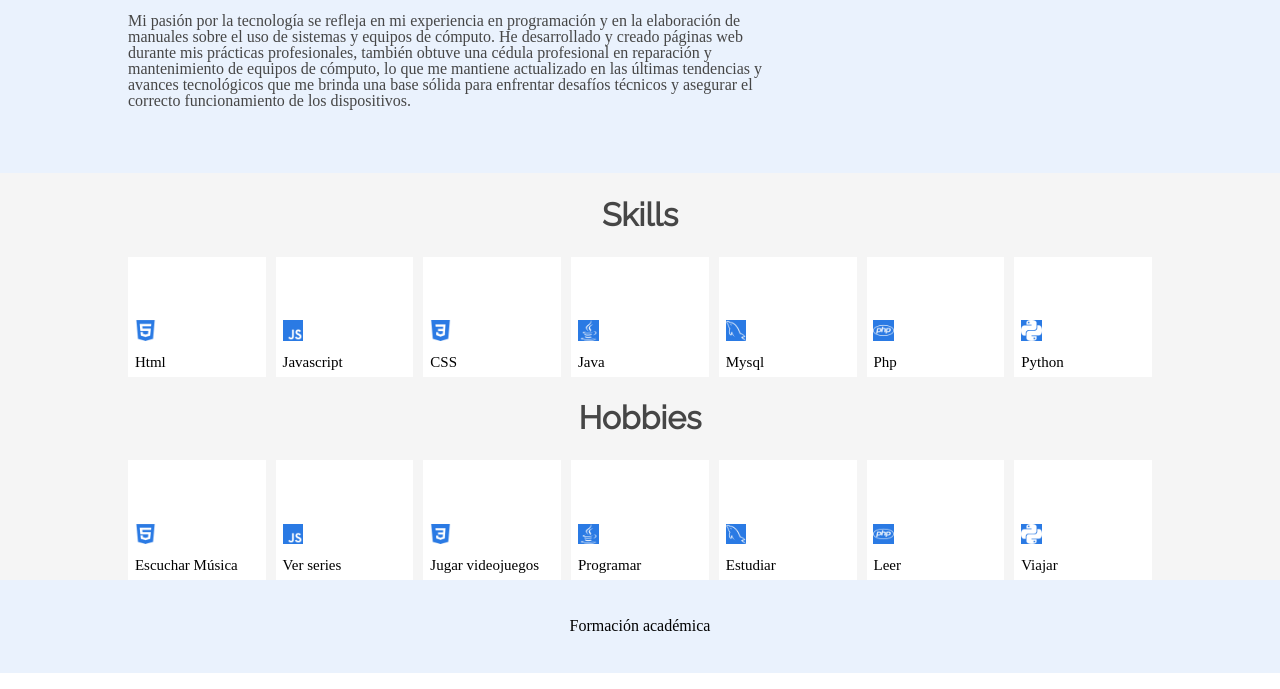
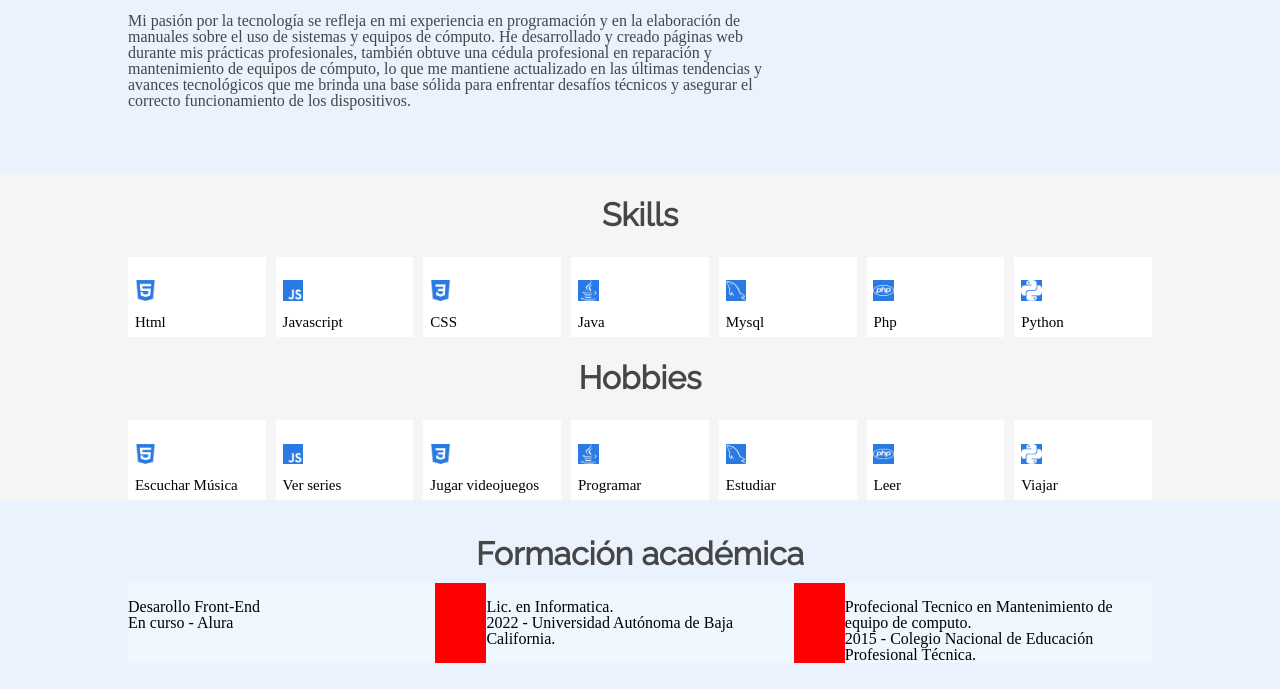
Before and after one commit to ArmandoPG/Portfolio, a plain HTML site: page index.html in a window 1280 px wide. Shown: the part 629-1318 px from the top of the page. Drawn offline with Linux system fonts and the light colour scheme.

Commit message:
added studyv1

```diff
--- a/css/skills.css
+++ b/css/skills.css
@@ -30,7 +30,7 @@
 
 .cards{
     width: 20%;
-    height: 15vh;
+    height: 10vh;
     display: flex;
     flex-direction: column;
     background-color:var(--color-gb-white);
--- a/css/study.css
+++ b/css/study.css
@@ -1,7 +1,32 @@
-.study{
+.study {
     width: 100%;
     background-color: var(--color-gb-blue);
     display: flex;
+    flex-direction: column;
+    align-items: center;
+    padding: 2% 0;
+}
+
+.titleStudy {
+    display: flex;
     justify-content: center;
-    padding: 3% 0;
+    color: var(--color-text);
+    font-family: var(--font-roleway);
+    font-size: 32px;
+    padding: 1%;
+    font-weight: 700;
 }
+
+.cardStudy{
+    flex-wrap: wrap;
+    /* gap: 3px; */
+    display: flex;
+    background-color: red;
+    width: 80%;
+    justify-content: space-between;
+}
+
+.schools{
+    background-color: aliceblue;
+    width: 30%;
+}
--- a/index.html
+++ b/index.html
@@ -26,7 +26,7 @@
 <body>
     <header class="mainHeader">
         <nav class="menu">
-            <img class="imgHeader" src="/img/logo.png" alt="Logo">
+            <img class="imgHeader" src="./img/logo.png" alt="Logo">
             <ul class="ulHeader">
                 <li class="liHeader"><a class="aHeader" href="#">Sobre mi</a></li>
                 <li class="liHeader"><a class="aHeader" href="#">Skills</a></li>
@@ -50,7 +50,7 @@
                 <li class="liSocial"><a class="aSocial" href="#">Curriculum &#8599;</a></li>
             </ul>
         </div>
-        <img class="aboutimg-pro" src="/img/me.JPG" alt="">
+        <img class="aboutimg-pro" src="./img/me.JPG" alt="">
     </section>
 
     <section class="more">
@@ -83,31 +83,31 @@
         <h1 class="title">Skills</h1>
         <div class="skills">
             <divs class="cards">
-                <img src="img/skills/html.png" alt="" class="imgSkill">
+                <img src="./img/skills/html.png" alt="" class="imgSkill">
                 <h5 class="titleSkill">Html</h5>
             </divs>
             <divs class="cards">
-                <img src="/img/skills/js.png" alt="" class="imgSkill">
+                <img src="./img/skills/js.png" alt="" class="imgSkill">
                 <h5 class="titleSkill">Javascript</h5>
             </divs>
             <divs class="cards">
-                <img src="/img/skills/css.png" alt="" class="imgSkill">
+                <img src="./img/skills/css.png" alt="" class="imgSkill">
                 <h5 class="titleSkill">CSS</h5>
             </divs>
             <divs class="cards">
-                <img src="/img/skills/4.png" alt="" class="imgSkill">
+                <img src="./img/skills/4.png" alt="" class="imgSkill">
                 <h5 class="titleSkill">Java</h5>
             </divs>
             <divs class="cards">
-                <img src="/img/skills/5.png" alt="" class="imgSkill">
+                <img src="./img/skills/5.png" alt="" class="imgSkill">
                 <h5 class="titleSkill">Mysql</h5>
             </divs>
             <divs class="cards">
-                <img src="/img/skills/6.png" alt="" class="imgSkill">
+                <img src="./img/skills/6.png" alt="" class="imgSkill">
                 <h5 class="titleSkill">Php</h5>
             </divs>
             <divs class="cards">
-                <img src="/img/skills/7.png" alt="" class="imgSkill">
+                <img src="./img/skills/7.png" alt="" class="imgSkill">
                 <h5 class="titleSkill">Python</h5>
             </divs>
 
@@ -117,31 +117,31 @@
             <h1 class="title">Hobbies</h1>
             <div class="skills">
                 <divs class="cards">
-                    <img src="img/skills/html.png" alt="" class="imgSkill">
+                    <img src="./img/skills/html.png" alt="" class="imgSkill">
                     <h5 class="titleSkill">Escuchar Música</h5>
                 </divs>
                 <divs class="cards">
-                    <img src="/img/skills/js.png" alt="" class="imgSkill">
+                    <img src="./img/skills/js.png" alt="" class="imgSkill">
                     <h5 class="titleSkill">Ver series</h5>
                 </divs>
                 <divs class="cards">
-                    <img src="/img/skills/css.png" alt="" class="imgSkill">
+                    <img src="./img/skills/css.png" alt="" class="imgSkill">
                     <h5 class="titleSkill">Jugar videojuegos</h5>
                 </divs>
                 <divs class="cards">
-                    <img src="/img/skills/4.png" alt="" class="imgSkill">
+                    <img src="./img/skills/4.png" alt="" class="imgSkill">
                     <h5 class="titleSkill">Programar</h5>
                 </divs>
                 <divs class="cards">
-                    <img src="/img/skills/5.png" alt="" class="imgSkill">
+                    <img src="./img/skills/5.png" alt="" class="imgSkill">
                     <h5 class="titleSkill">Estudiar</h5>
                 </divs>
                 <divs class="cards">
-                    <img src="/img/skills/6.png" alt="" class="imgSkill">
+                    <img src="./img/skills/6.png" alt="" class="imgSkill">
                     <h5 class="titleSkill">Leer</h5>
                 </divs>
                 <divs class="cards">
-                    <img src="/img/skills/7.png" alt="" class="imgSkill">
+                    <img src="./img/skills/7.png" alt="" class="imgSkill">
                     <h5 class="titleSkill">Viajar</h5>
                 </divs>
             </div>
@@ -150,7 +150,26 @@
 
 
     <section class="study">
-        <h1>Formación académica</h1>
+        <h1 class="titleStudy">Formación académica</h1>
+        <div class="cardStudy">
+            <div class="schools">
+                <img src="" alt="" class="logoSchool">
+                <h3 class="titleSchool">Desarollo Front-End</h3>
+                <p class="dateSchool">En curso - Alura</p>
+            </div>
+            <div class="schools">
+                <img src="" alt="" class="logoSchool">
+                <h3 class="titleSchool">Lic. en Informatica.</h3>
+                <p class="dateSchool"> 2022 - Universidad Autónoma de Baja California.</p>
+            </div>
+            <div class="schools">
+                <img src="" alt="" class="logoSchool">
+                <h3 class="titleSchool">Profecional Tecnico en Mantenimiento de equipo de computo.</h3>
+                <p class="dateSchool">2015 - Colegio Nacional de Educación Profesional Técnica.</p>
+            </div>
+
+        </div>
+
     </section>
 
     <section class="experience">
```
